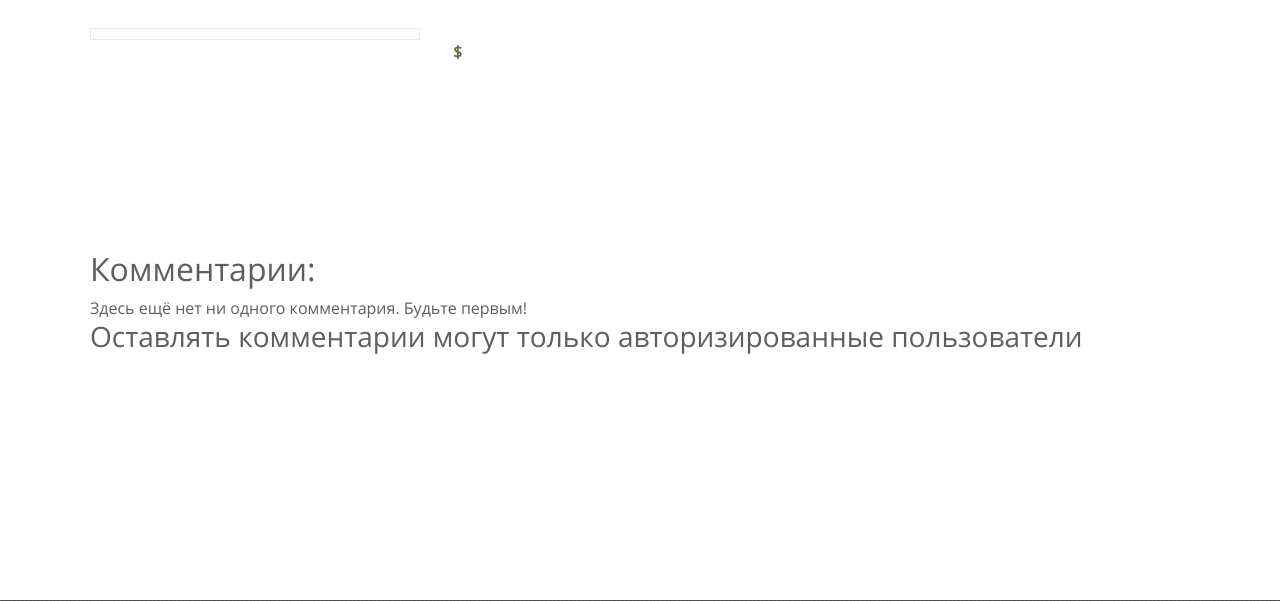
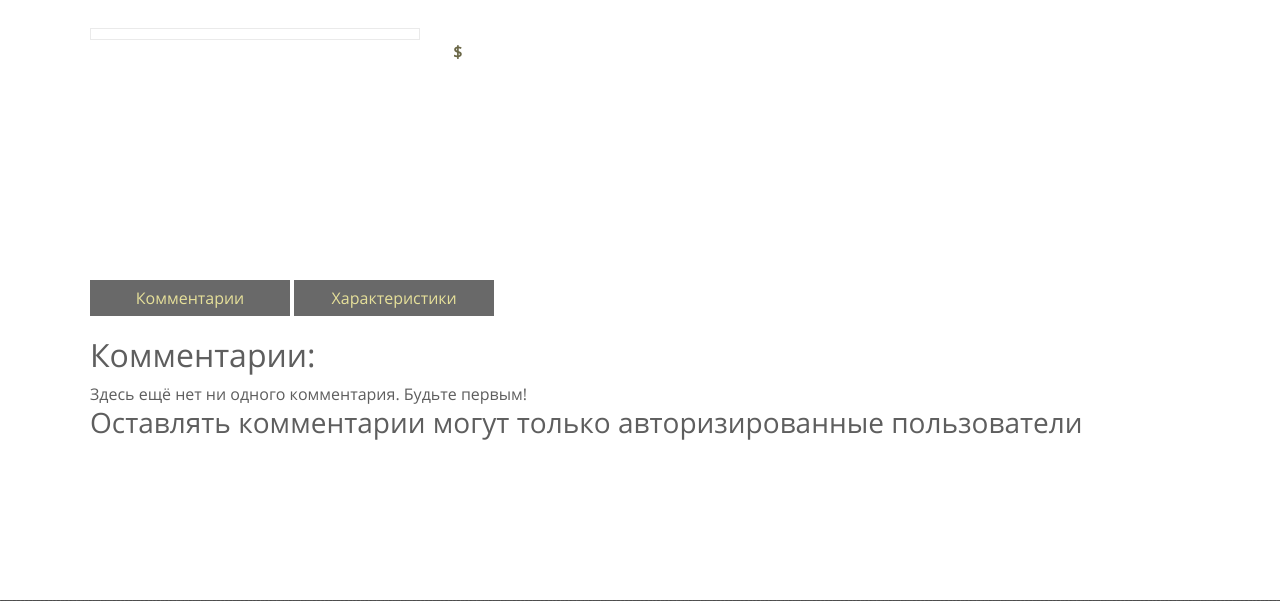
Before and after one commit to V0LKINI/my_shop_php, a PHP site: page /shop.php?id=1 in a window 1280 px wide. Shown: the part 56-657 px from the top of the page. Run offline with PHP 8.4, Linux system fonts and the light colour scheme; data that the repository does not hold is empty; some libraries are stand-ins or nearby versions.

Commit message:
Added comment deletion

```diff
--- a/auth/logout.php
+++ b/auth/logout.php
@@ -22,7 +22,7 @@ unset($_SESSION["password"]);
 
 // Возвращаем пользователя на ту страницу, на которой он нажал на кнопку выход.
 header("HTTP/1.1 301 Moved Permanently");
-header("Location: ".$_SERVER["HTTP_REFERER"]);
+header("Location: login.php");
 
 
 ?>
--- a/openedProduct.php
+++ b/openedProduct.php
@@ -5,7 +5,7 @@ require_once('comments/show_comments.php');
 ?>
 
 <?php require_once('templates/header.php'); ?>
-
+<div id="good">
      <div id="openedProduct-img">
         <img src=" <?php echo $good['img']; ?>">
     </div>
@@ -20,6 +20,19 @@ require_once('comments/show_comments.php');
             <?php echo $good['price'] . '$'; ?>
         </div>
     </div>
+</div>
+
+<a href="shop.php?id=<?php echo $good['id']; ?>" class="shopButton">Комментарии</a>
+<a href="shop.php?id=<?php echo $good['id']; ?>&page=specifications" class="shopButton">Характеристики</a>
+
+
+<?php
+
+if (isset($_GET['page'])) {
+    echo "<h1>Здесь будут характеристики товаров</h1>";
+}else{
+
+ ?>
 
 <div id="comments">
   <h2>Комментарии:</h2>
@@ -35,7 +48,15 @@ if (empty($comments)) {
     <?php foreach ($comments as $comment): ?>
     <div id=comment>
         <div >
-           <?php echo '<strong>'.$comment['name'].'</strong>:'; ?>
+           <?php
+            echo '<strong>'.$comment['name'].'</strong>:';
+            //Если комментарий того пользователя, кто в данный момент авторизирован, то этот пользователь может удалить его
+            if ($comment['email']==$_SESSION['email']) {?>
+                <a href="comments/delete_comment.php?id=<?php echo $comment['id']; ?>"><span id="deleteIcon" class="material-icons md-18 text-danger">clear</span></a>
+
+            <?php } ?>
+
+
         </div>
         <div >
             <?php echo $comment['text']; ?>
@@ -75,4 +96,4 @@ if (!isset($_SESSION['login'])) {
 </div>
 
 
-<?php } require_once('templates/footer.php'); ?>
+<?php } } require_once('templates/footer.php'); ?>
--- a/styles/site.css
+++ b/styles/site.css
@@ -215,6 +215,29 @@ footer {
 
 /* ---------------- НАЧАЛО стилей для страницы с открытым товаром ----------------------- */
 
+.shopButton {
+    border: none;
+    padding: 5px 15px;
+    background-color: #696969;
+    color: #e6e09a;
+    text-decoration: none;
+    display:inline-block;
+    width: 200px;
+    text-align: center;
+    line-height:26px;
+}
+
+.shopButton:hover {
+    color: #fff;
+    background-color: #777777;
+}
+
+#good {
+    width: 1100px;
+    height: 250px;
+    margin-bottom: 10px;
+}
+
 #openedProduct-img {
     float: left;
     width: 30%;
@@ -250,10 +273,15 @@ footer {
 
 #comments {
     width: 1100px;
-    margin-top: 230px;
+    margin-top: 20px;
 }
 
 #comment {
     margin-bottom: 20px;
 }
 /* ---------------- КОНЕЦ стилей для страницы с открытым товаром -------------------------- */
+
+#deleteIcon {
+      position:absolute;
+      bottom:1;
+}
--- a/templates/footer.php
+++ b/templates/footer.php
@@ -20,7 +20,7 @@
 
         <div id="footerNav">
             <a href="/">Главная</a>
-            <a href="index.php?page=shop">Магазин</a>
+            <a href="shop.php">Магазин</a>
         </div>
 
         <div id="social">
--- a/templates/header.php
+++ b/templates/header.php
@@ -37,6 +37,8 @@ if(isset($_COOKIE["password_cookie_token"]) && !empty($_COOKIE["password_cookie_
     <title><?php echo $title; ?></title>
     <link href="https://cdn.jsdelivr.net/npm/bootstrap@5.0.0-beta1/dist/css/bootstrap.min.css" rel="stylesheet" integrity="sha384-giJF6kkoqNQ00vy+HMDP7azOuL0xtbfIcaT9wjKHr8RbDVddVHyTfAAsrekwKmP1" crossorigin="anonymous">
     <link href="../styles/site.css" rel="stylesheet">
+    <link href="https://fonts.googleapis.com/icon?family=Material+Icons"
+      rel="stylesheet">
 
 </head>
 <body>
```
Also changed, not shown: comments/delete_comment.php (added, +11 -0 lines). Lines whose indentation alone changed are shown as unchanged.
